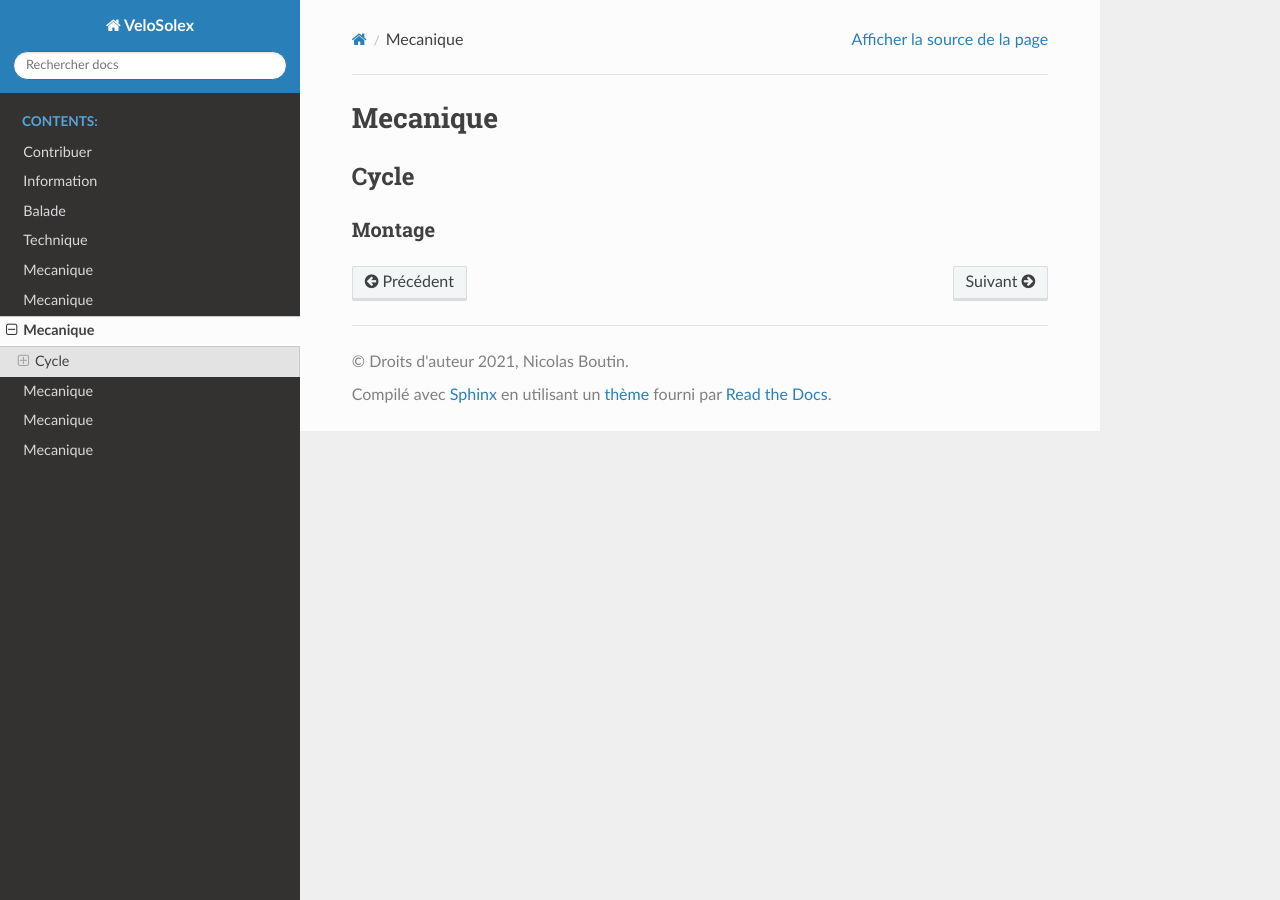
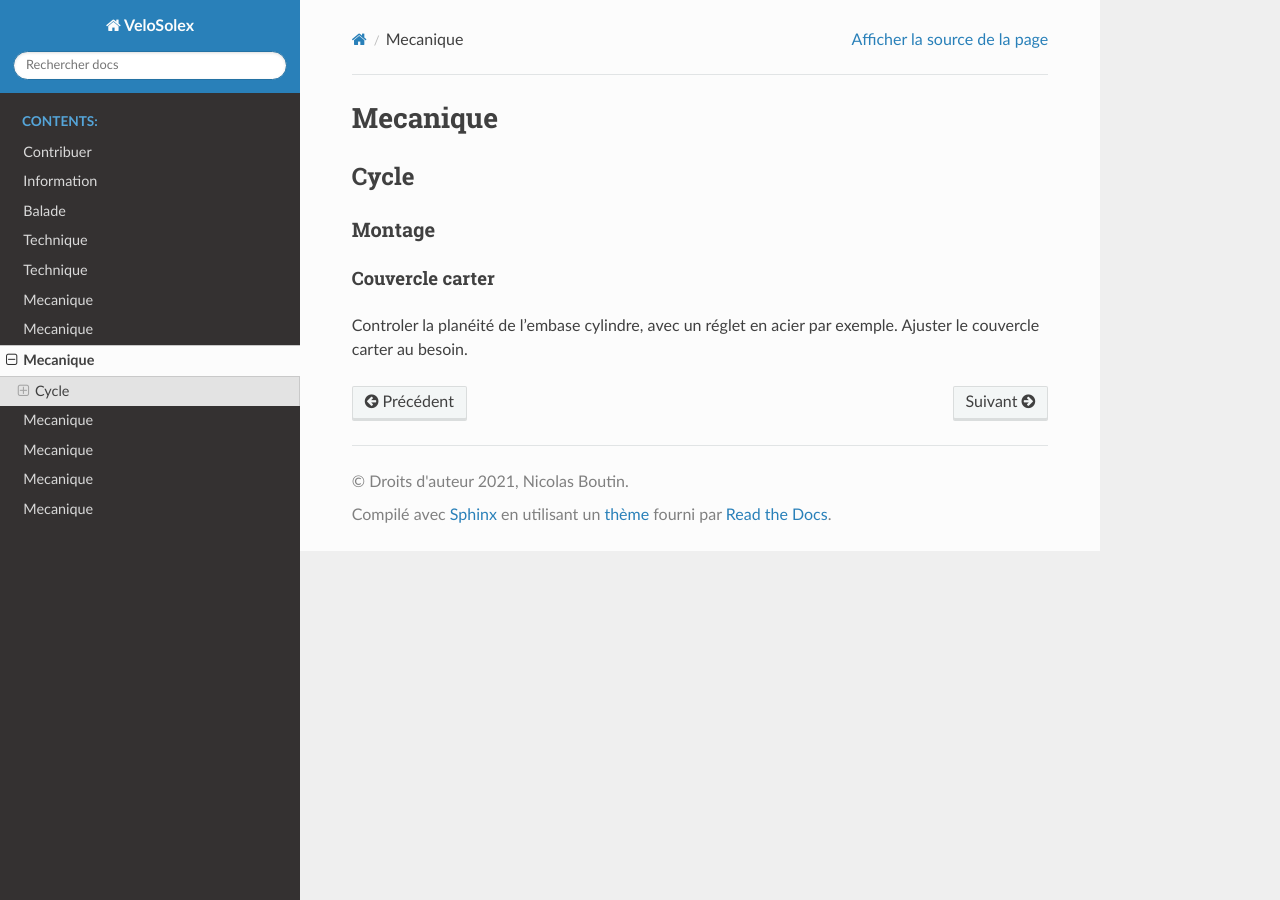
Before and after one commit to nboutin/velosolex, a Sphinx documentation site: the page built from docs/mecanique/cycle/montage.md, in a window 1280 px wide. Built offline with Sphinx 7.4.7 and the Read the Docs theme 2.0.0, drawn with Linux system fonts in a browser that asks for light colours.

Commit message:
Ajout dans les sections mecanique et technique

```diff
--- a/docs/index.rst
+++ b/docs/index.rst
@@ -23,6 +23,7 @@ Cette documentation se veut collaborative.
    contribution/contribution.md
    information/information.md
    en_route/en_route.md
+   technique/chromes.md
    technique/electrolyse.md
    mecanique/cycle/cycle.md
    mecanique/cycle/demontage.md
@@ -30,3 +31,4 @@ Cette documentation se veut collaborative.
    mecanique/moteur/moteur.md
    mecanique/moteur/demontage.md
    mecanique/moteur/montage.md
+   mecanique/moteur/moteur_amelioration.md
--- a/docs/mecanique/cycle/montage.md
+++ b/docs/mecanique/cycle/montage.md
@@ -1,3 +1,8 @@
 # Mecanique
 ## Cycle
 ### Montage
+
+#### Couvercle carter
+
+Controler la planéité de l'embase cylindre, avec un réglet en acier par exemple.
+Ajuster le couvercle carter au besoin.
```
Also changed, not shown: README.md (+5 -0 lines), docs/mecanique/moteur/moteur_amelioration.md (added, +11 -0 lines), docs/technique/chromes.md (added, +9 -0 lines), docs/technique/electrolyse.md (+2 -0 lines).
